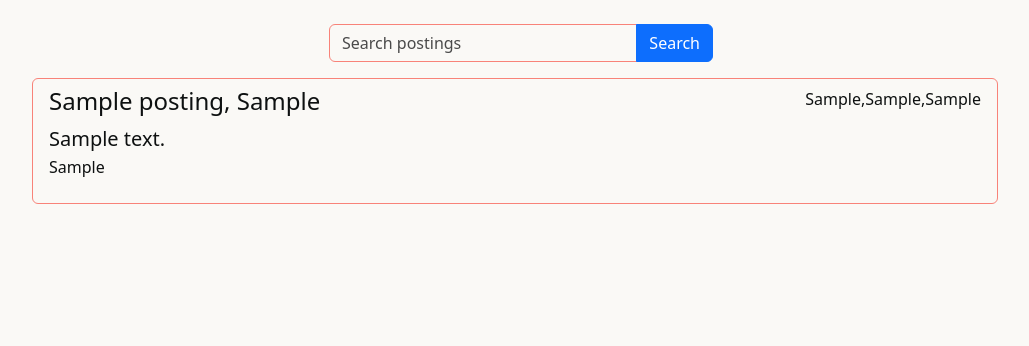
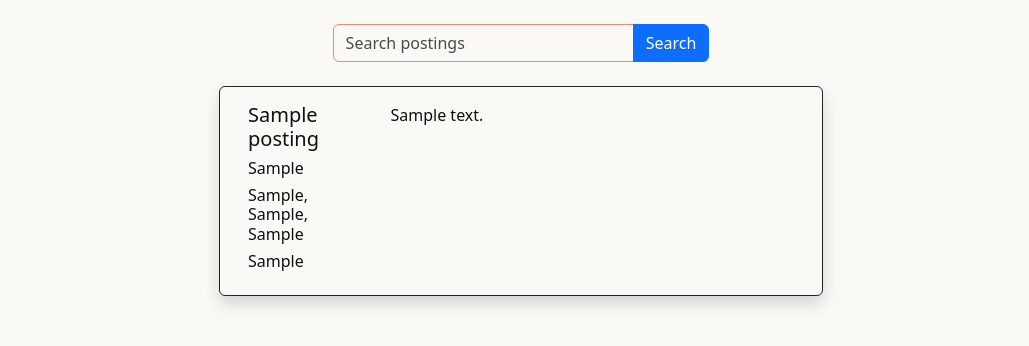
Before and after one commit to jackdkdf/AidAll, a Django app: page /posting/list in a window 1280 px wide. Shown: the part 75-421 px from the top of the page, without its empty margins (119-1148 px from the left). Run offline with Django 5.2, Linux system fonts and the light colour scheme; a user stored in the database is signed in; tables that the repository leaves empty hold one stand-in row (values such as "Sample post"); some libraries are stand-ins or nearby versions.

Commit message:
Fixed detail styling

```diff
--- a/core/static/core/scss/custom.scss
+++ b/core/static/core/scss/custom.scss
@@ -194,3 +194,8 @@ $nav-pills-link-active-color: var(--bs-body-color);
   .checkbox-primary input:checked ~ .checkmark:after {
       color: rgba(var(--bs-link-color-rgb), var(--bs-link-opacity, 1))
     }
+
+.card:hover{
+  transform: scale(1.05);
+  box-shadow: 0 10px 20px rgba(0,0,0,.12), 0 4px 8px rgba(0,0,0,.06);
+}
--- a/core/templates/core/navbar.html
+++ b/core/templates/core/navbar.html
@@ -46,4 +46,5 @@
 {% endblock %}
 
 {% block scripts %}
+
 {% endblock %}
--- a/core/templates/core/posting_detail.html
+++ b/core/templates/core/posting_detail.html
@@ -9,9 +9,9 @@
 {% endblock%}
 
 {% block content %}
-<div class="container-fluid mt-5" style="min-height: 80%;">
-    <div class="d-flex justify-content-center h-75">
-        <div class="card shadow w-50" >
+<div class="container-fluid mt-5">
+    <div class="d-flex justify-content-center">
+        <div class="card shadow w-50">
             <div class="card-body">
                 <div class="row">
                     <div class="col text-start">
--- a/core/templates/core/posting_list.html
+++ b/core/templates/core/posting_list.html
@@ -13,27 +13,37 @@
 <link rel="stylesheet" href="{% static 'core/scss/custom.css' %}" />
 {% endblock%}
 {% block content %}
-<div id="posting-list" style="padding: 0px;" class="container-fluid">
+<div id="posting-list"class="container-fluid">
     <form action="{% url 'posting-search' %}" method="get" class="form-inline">
         <div class="input-group mx-auto" style="width: 30%;">
             <input name="q" type="text" class="form-control" placeholder="Search postings">
             <button class="btn btn-primary" type="submit">Search</button>
         </div>
     </form>
-    <div class="row row-cols-auto justify-content-center">
-        <div class="list-group w-75">
+    <div class="row row-cols-2 justify-content-center align-items-center ms-auto me-auto mt-4">
         {% for posting in page_obj %}
-            <a href="{{posting.id}}/details" class="list-group-item list-group-item-action">
-                <div class="d-flex w-100 justify-content-between">
-                    <h4 class="mb-2">{{posting.title}}, {{posting.organization}}</h3>
-                    <p>{{posting.country}},{{posting.region}},{{posting.city}}</p>
+            <div class="col w-50 mb-4">
+                <div class="card shadow border border-dark">
+                    <div class="card-body">
+                        <div class="container-fluid">
+                            <div class="row">
+                                <div class="col">
+                                    <h5 class="card-title">{{posting.title}}</h5>
+                                    <h6>{{posting.organization}}</h6>
+                                    <h6>{{posting.city}}, {{posting.region}}, {{posting.country}}</h6>
+                                    <h6>{{posting.hours}}</h6>
+                                </div>
+                                <div class="col-9">
+                                    <p class="card-text">{{posting.description}}</p>
+                                </div>
+                            </div>
+                        </div>
+                        <a href="{{posting.id}}/details" class="stretched-link"></a>
+                    </div>
                 </div>
-                <p class="mb-1 h5">{{posting.description}}</p>
-                <p>{{posting.hours}}</p>
-            </a>
+            </div>
         {% endfor %}
     </div>
-</div>
 {% endblock %}
 {% block scripts %}
 <script src="https://ajax.googleapis.com/ajax/libs/jquery/3.7.1/jquery.min.js"></script>
```
Also changed, not shown: core/static/core/scss/custom.css, 1 other file.
